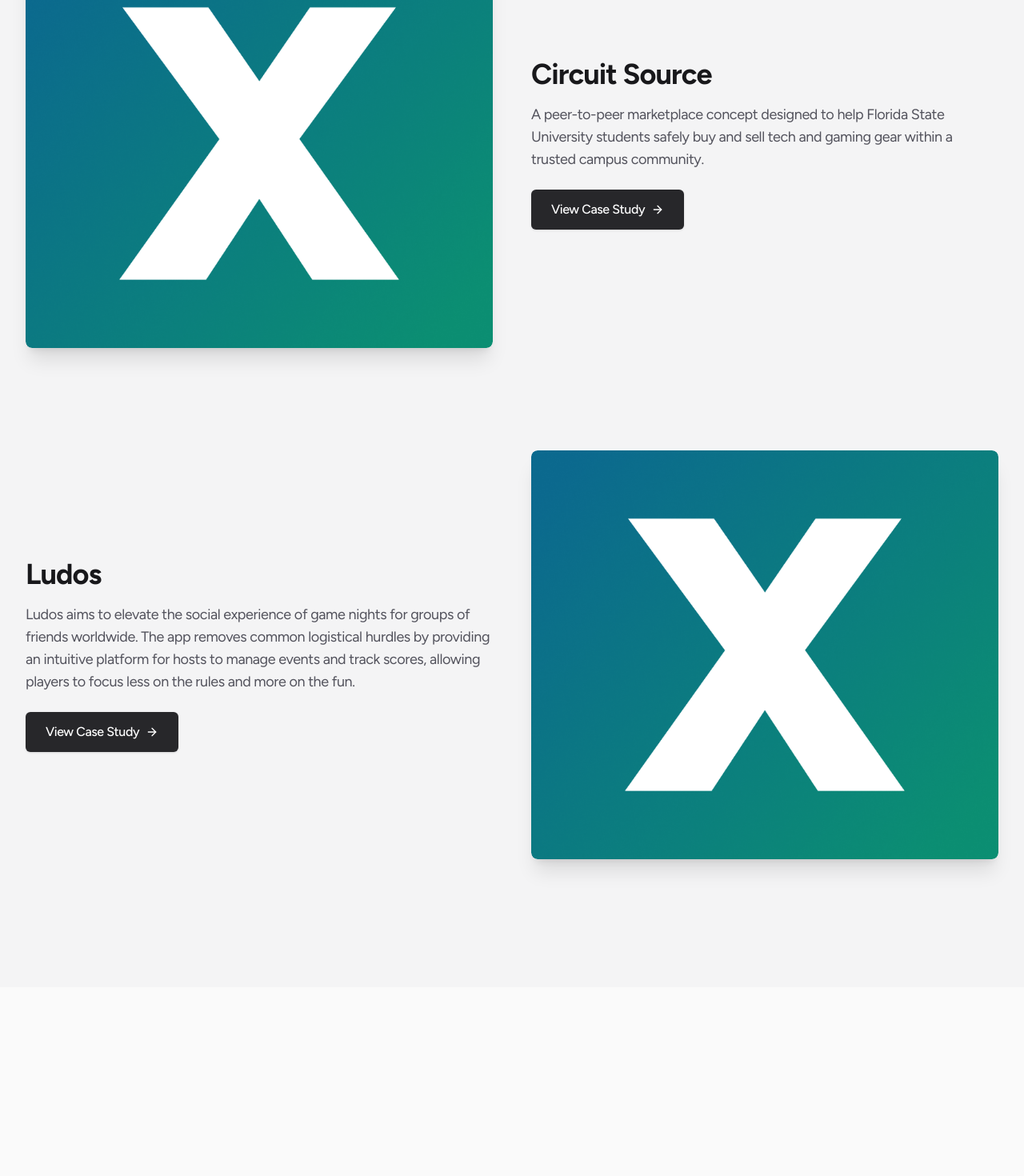
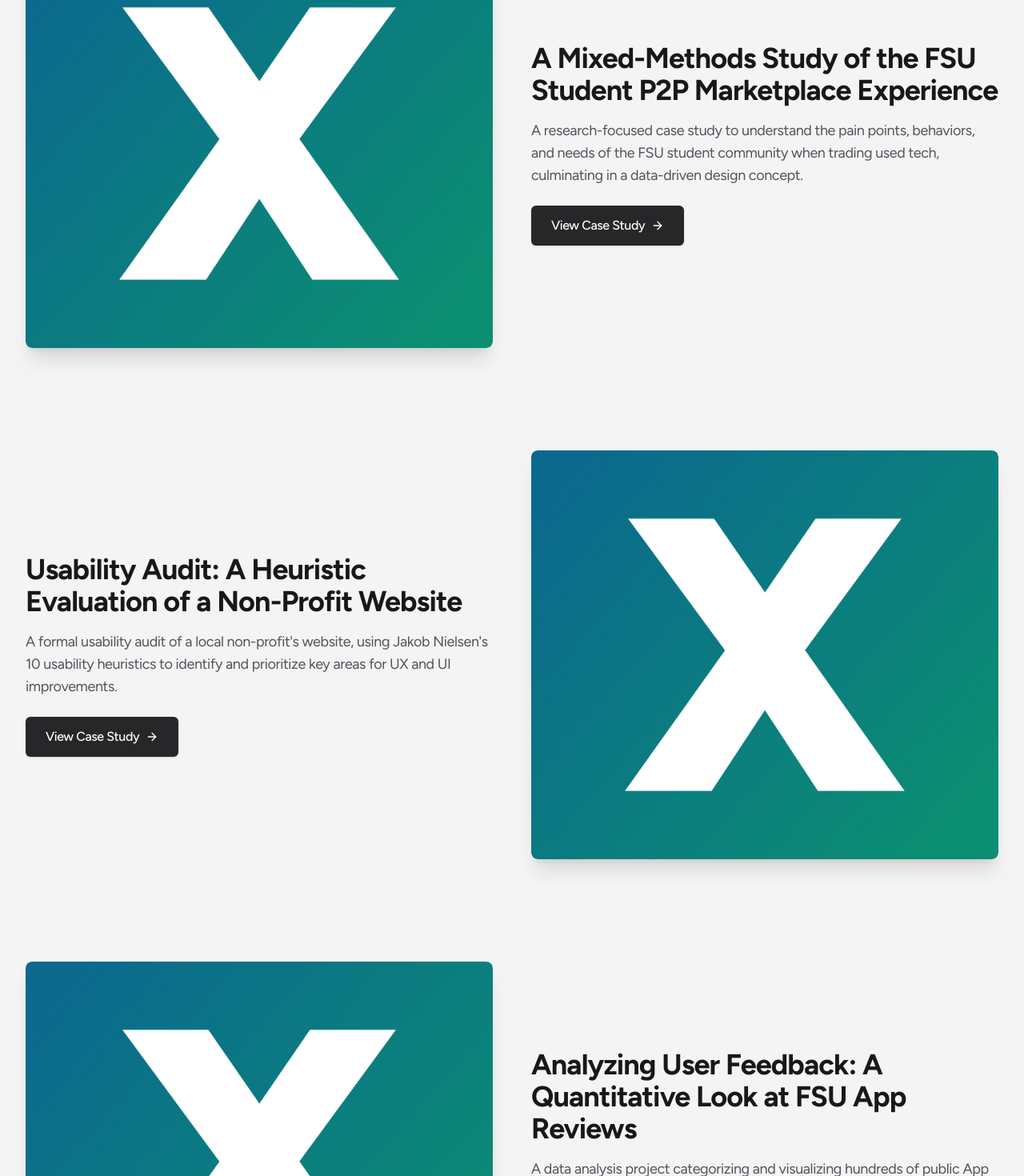
Before and after one commit to nthsm/portfolio, a Next.js app: page / in a window 1280 px wide. Shown: the part 480-1950 px from the top of the page at 80% size. Before the commit the page ends 1714 px from the top, so only its background shows below. Built offline with nearby package versions, Linux system fonts and the light colour scheme.

Commit message:
Update data.ts

```diff
--- a/app/data.ts
+++ b/app/data.ts
@@ -1,4 +1,4 @@
-import { SiLinkedin, SiStrava, SiMedium } from 'react-icons/si';
+import { SiLinkedin, SiGithub, SiMedium } from 'react-icons/si';
 import { IconType } from 'react-icons';
 
 export type Project = {
@@ -17,20 +17,28 @@ type SocialLink = {
 
 export const PROJECTS: Project[] = [
   {
-    name: 'Circuit Source',
+    name: 'A Mixed-Methods Study of the FSU Student P2P Marketplace Experience',
     description:
-      'A peer-to-peer marketplace concept designed to help Florida State University students safely buy and sell tech and gaming gear within a trusted campus community.',
+      'A research-focused case study to understand the pain points, behaviors, and needs of the FSU student community when trading used tech, culminating in a data-driven design concept.',
     link: '/circuit-source',
     image: '/placeholder.png',
     id: 'project1',
   },
+   {
+    name: 'Usability Audit: A Heuristic Evaluation of a Non-Profit Website',
+    description:
+      "A formal usability audit of a local non-profit's website, using Jakob Nielsen's 10 usability heuristics to identify and prioritize key areas for UX and UI improvements.",
+    link: '/itsmeowornever',
+    image: '/placeholder.png',
+    id: 'project2',
+  },
   {
-    name: 'Ludos',
+    name: 'Analyzing User Feedback: A Quantitative Look at FSU App Reviews',
     description:
-      'Ludos aims to elevate the social experience of game nights for groups of friends worldwide. The app removes common logistical hurdles by providing an intuitive platform for hosts to manage events and track scores, allowing players to focus less on the rules and more on the fun.',
+      'A data analysis project categorizing and visualizing hundreds of public App Store reviews for an FSU-related mobile app to identify recurring user pain points and feature requests.',
     link: '/ludos',
     image: '/placeholder.png',
-    id: 'project2',
+    id: 'project3',
   },
 ]
 
@@ -41,9 +49,9 @@ export const SOCIAL_LINKS: SocialLink[] = [
     icon: SiLinkedin,
   },
   {
-    label: 'Strava',
-    link: 'https://www.strava.com/athletes/139602024',
-    icon: SiStrava,
+    label: 'GitHub',
+    link: 'https://github.com/nthsm',
+    icon: SiGithub,
   },
   {
     label: 'Medium',
```
